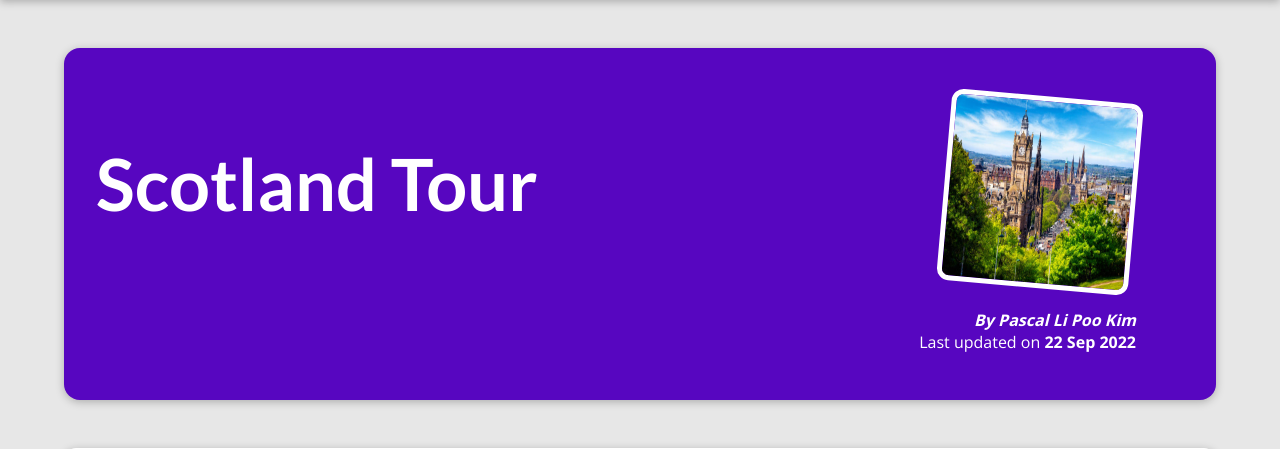
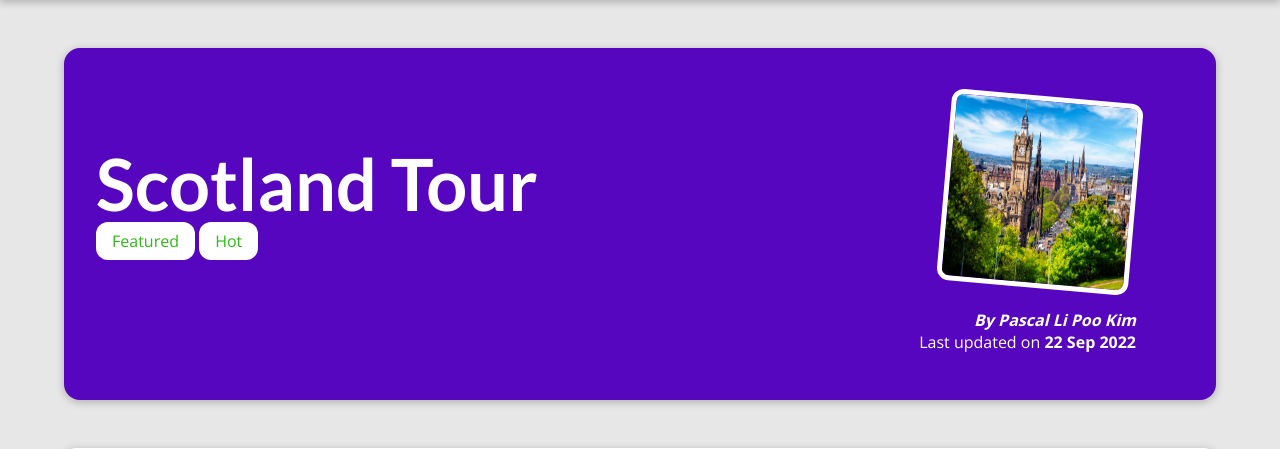
Before and after one commit to PascalLiPooKim/django-project-building-a-blog, a Django app: a page that uses my_site/blog/templates/blog/post-detail.html in a window 1280 px wide. Shown: the part 80-529 px from the top of the page. Run offline with Django 4.2, Linux system fonts and the light colour scheme; data comes from the database, SQL or seed files in the repository.

Commit message:
update single post page with author and tags data

```diff
--- a/my_site/blog/static/blog/post-detail.css
+++ b/my_site/blog/static/blog/post-detail.css
@@ -22,6 +22,7 @@ height: 22rem;
 #summary h2 {
 color: white;
 font-size: 4.5rem;
+margin-bottom: 0.25rem;
 }
 
 #summary article {
@@ -47,6 +48,11 @@ margin-bottom: 1rem;
 font-weight: bold;
 }
 
+#summary a {
+    color: white;
+    text-decoration: none;
+}
+
 #summary time {
 font-weight: bold;
 }
@@ -60,3 +66,10 @@ padding: 1rem;
 border-radius: 12px;
 box-shadow: 0 2px 8px rgba(0, 0, 0, 0.25);
 }
+
+.tag {
+    background-color:white;
+    color: rgb(46, 185, 22);
+    padding: 0.5rem 1rem;
+    border-radius: 12px;
+}
--- a/my_site/blog/templates/blog/post-detail.html
+++ b/my_site/blog/templates/blog/post-detail.html
@@ -13,9 +13,14 @@
 {% block content %}
      <section id="summary">
         <h2>{{post.title}}</h2>
+        <div>
+            {% for tag in post_tags %}
+                <span class="tag">{{ tag.caption }}</span>
+            {% endfor %}
+        </div>
         <article>
             <img src="{% static "blog/images/"|add:post.image_name %}" alt="Post Title"/>
-            <address>By {{post.author}}</address>
+            <address>By <a href="mailto:{{post.author.email_address}}"> {{post.author}} </a></address>
             <div>
                 Last updated on <time>{{post.date|date:"d M Y"}}</time>
             </div>
--- a/my_site/blog/views.py
+++ b/my_site/blog/views.py
@@ -19,5 +19,6 @@ def posts(request):
 def postDetail(request, slug):
     identified_post = get_object_or_404(Post, slug=slug)
     return render(request, "blog/post-detail.html", {
-        "post":identified_post
+        "post":identified_post,
+        "post_tags": identified_post.tags.all()
     })
```
